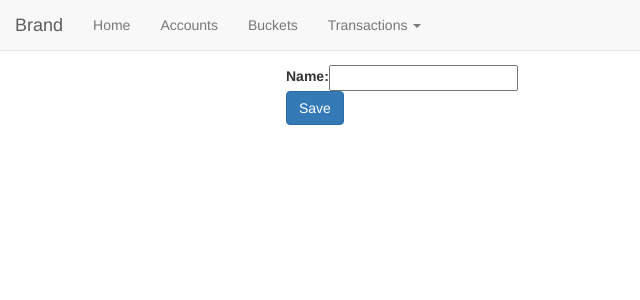
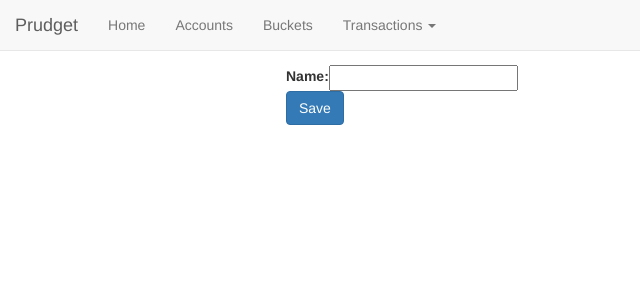
Before and after one commit to thyagostall/prudget, a Django app: page /bucket/ in a window 1280 px wide. Shown: the top 300 px of the page, without its empty margins (0-640 px from the left). Run offline with Django 3.2, Linux system fonts and the light colour scheme; the visitor is signed in with stand-in values (Sample User, id 1); some libraries are stand-ins or nearby versions.

Commit message:
Fix brand

```diff
--- a/templates/base.html
+++ b/templates/base.html
@@ -27,7 +27,7 @@
                     <span class="icon-bar"></span>
                     <span class="icon-bar"></span>
                 </button>
-                <a class="navbar-brand" href="#">Brand</a>
+                <a class="navbar-brand" href="#">Prudget</a>
             </div>
 
             <div class="collapse navbar-collapse" id="prudget-navbar">
```
